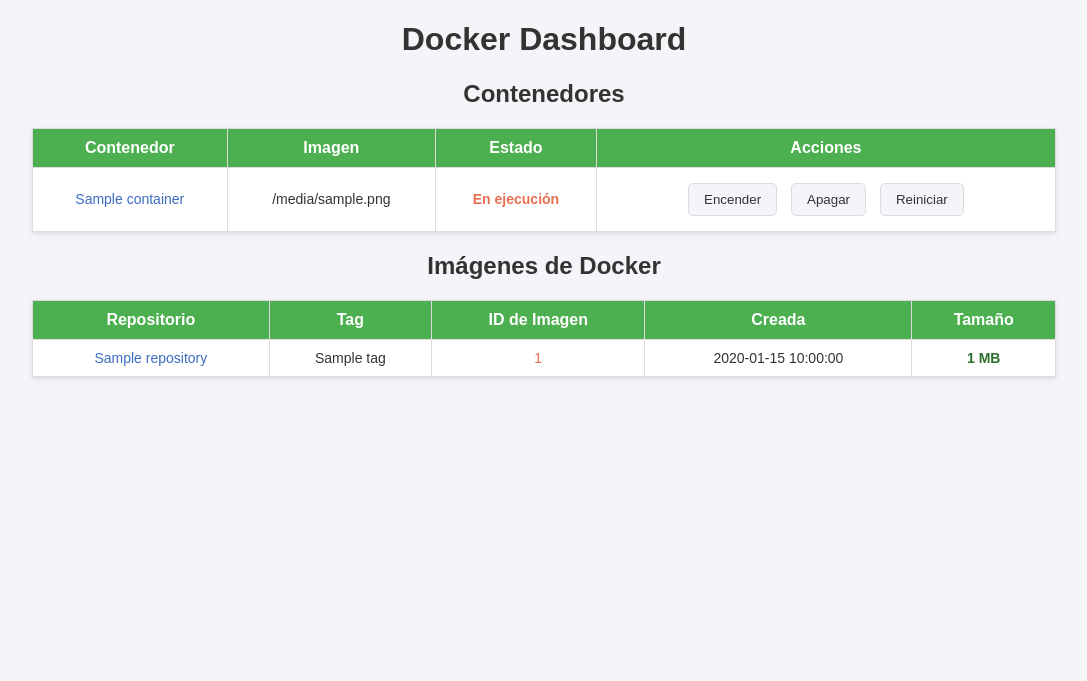
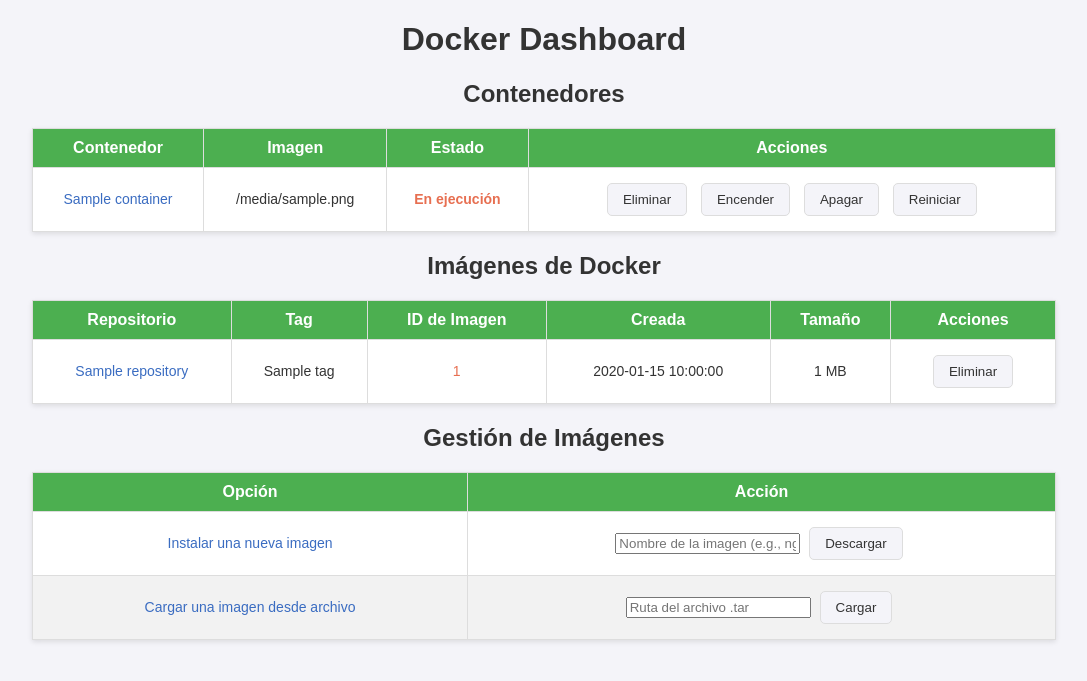
Before and after one commit to rr-n4p5t3r/Dockers, a Flask app: template dockerdesktop/templates/index.html in a window 1280 px wide. Shown: the top 681 px of the page, without its empty margins (96-1183 px from the left). Run offline with Flask 3, Linux system fonts and the light colour scheme; the template is opened without the code that fills it: most values are stand-ins (such as "Sample title", 1, 10 or a date in 2020).

Commit message:
nuevas funcionalidades
se adicionan las funcionalidades para eliminar contenedores, eliminar imagenes, cargar imagenes, instalar imagenes

```diff
--- a/dockerdesktop/app.py
+++ b/dockerdesktop/app.py
@@ -21,7 +21,6 @@
         })
     return containers
 
-
 # Obtener imágenes
 def get_images():
     result = subprocess.run(['docker', 'images', '--format', '{{.Repository}} {{.Tag}} {{.ID}} {{.CreatedSince}} {{.Size}}'], capture_output=True, text=True)
@@ -30,27 +29,22 @@
     for line in result.stdout.splitlines():
         repo, tag, image_id, created_since, size = line.split(maxsplit=4)
 
-        # Manejar imágenes sin etiqueta
         if tag == '<none>':
             tag = 'Sin etiqueta'
 
-        # Eliminar texto adicional de "hours ago", "days ago", etc. y convertir el tamaño a número
         size_value = 0.0
-        # Usamos expresiones regulares para extraer el valor numérico y la unidad
         match = re.search(r'(\d+(\.\d+)?)\s*(GB|MB|KB)?', size.strip())
         if match:
             number = float(match.group(1))
             unit = match.group(3)
-
-            # Convertir según la unidad
             if unit == 'GB':
-                size_value = number * 1024  # Convertir GB a MB
+                size_value = number * 1024
             elif unit == 'MB':
                 size_value = number
             elif unit == 'KB':
-                size_value = number / 1024  # Convertir KB a MB
+                size_value = number / 1024
             else:
-                size_value = number  # Sin unidad, asumimos MB por defecto
+                size_value = number
 
         images.append({
             'Repository': repo,
@@ -81,5 +75,41 @@
 
     return redirect('/')
 
+@app.route('/delete_container/<container_id>', methods=['POST'])
+def delete_container(container_id):
+    try:
+        container = docker_client.containers.get(container_id)
+        container.remove(force=True)
+    except Exception as e:
+        print(f"Error al eliminar el contenedor: {e}")
+    return redirect('/')
+
+@app.route('/delete_image/<image_id>', methods=['POST'])
+def delete_image(image_id):
+    try:
+        docker_client.images.remove(image_id, force=True)
+    except Exception as e:
+        print(f"Error al eliminar la imagen: {e}")
+    return redirect('/')
+
+@app.route('/pull_image', methods=['POST'])
+def pull_image():
+    image_name = request.form.get('image_name')
+    try:
+        docker_client.images.pull(image_name)
+    except Exception as e:
+        print(f"Error al descargar la imagen: {e}")
+    return redirect('/')
+
+@app.route('/load_image', methods=['POST'])
+def load_image():
+    image_path = request.form.get('image_path')
+    try:
+        with open(image_path, 'rb') as image_file:
+            docker_client.images.load(image_file.read())
+    except Exception as e:
+        print(f"Error al cargar la imagen: {e}")
+    return redirect('/')
+
 if __name__ == '__main__':
     app.run(debug=True)
--- a/dockerdesktop/templates/index.html
+++ b/dockerdesktop/templates/index.html
@@ -4,7 +4,6 @@
     <meta charset="UTF-8">
     <meta name="viewport" content="width=device-width, initial-scale=1.0">
     <title>Docker Dashboard</title>
-    <!-- Vincula el archivo CSS desde la carpeta static utilizando url_for -->
     <link rel="stylesheet" href="{{ url_for('static', filename='style.css') }}">
 </head>
 <body>
@@ -27,16 +26,13 @@
                         <td>{{ container.Names }}</td>
                         <td>{{ container.Image }}</td>
                         <td class="{% if container.Status == 'running' %}status-running{% elif container.Status == 'exited' %}status-exited{% else %}status-other{% endif %}">
-                            {% if container.Status == 'running' %}
-                                En ejecución
-                            {% elif container.Status == 'exited' %}
-                                Detenido
-                            {% else %}
-                                {{ container.Status }}
-                            {% endif %}
+                            {{ 'En ejecución' if container.Status == 'running' else 'Detenido' if container.Status == 'exited' else container.Status }}
                         </td>
                         <td>
-                            <form action="/control/{{ container.Names }}" method="POST">
+                            <form action="/delete_container/{{ container.ID }}" method="POST" style="display:inline;">
+                                <button type="submit">Eliminar</button>
+                            </form>
+                            <form action="/control/{{ container.Names }}" method="POST" style="display:inline;">
                                 <button type="submit" name="action" value="start">Encender</button>
                                 <button type="submit" name="action" value="stop">Apagar</button>
                                 <button type="submit" name="action" value="restart">Reiniciar</button>
@@ -61,6 +57,7 @@
                 <th>ID de Imagen</th>
                 <th>Creada</th>
                 <th>Tamaño</th>
+                <th>Acciones</th>
             </tr>
         </thead>
         <tbody>
@@ -71,11 +68,44 @@
                     <td>{{ image.ImageID }}</td>
                     <td>{{ image.CreatedSince }}</td>
                     <td>{{ image.Size | round(2) }} MB</td>
+                    <td>
+                        <form action="/delete_image/{{ image.ImageID }}" method="POST" style="display:inline;">
+                            <button type="submit">Eliminar</button>
+                        </form>
+                    </td>
                 </tr>
             {% endfor %}
         </tbody>
     </table>
 
-
+    <h2>Gestión de Imágenes</h2>
+    <table>
+        <thead>
+            <tr>
+                <th>Opción</th>
+                <th>Acción</th>
+            </tr>
+        </thead>
+        <tbody>
+            <tr>
+                <td>Instalar una nueva imagen</td>
+                <td>
+                    <form action="/pull_image" method="POST">
+                        <input type="text" name="image_name" placeholder="Nombre de la imagen (e.g., nginx:latest)" required>
+                        <button type="submit">Descargar</button>
+                    </form>
+                </td>
+            </tr>
+            <tr>
+                <td>Cargar una imagen desde archivo</td>
+                <td>
+                    <form action="/load_image" method="POST">
+                        <input type="text" name="image_path" placeholder="Ruta del archivo .tar" required>
+                        <button type="submit">Cargar</button>
+                    </form>
+                </td>
+            </tr>
+        </tbody>
+    </table>
 </body>
 </html>
```
